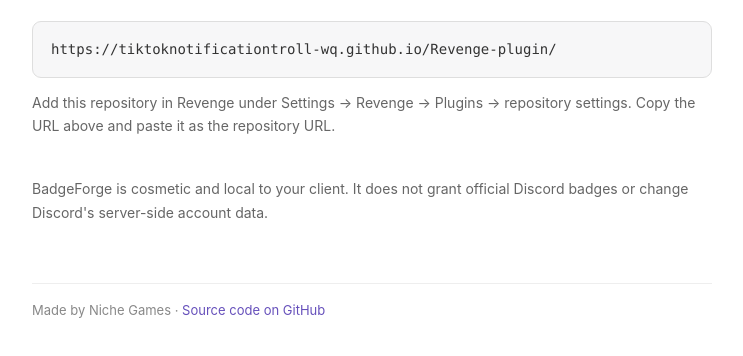
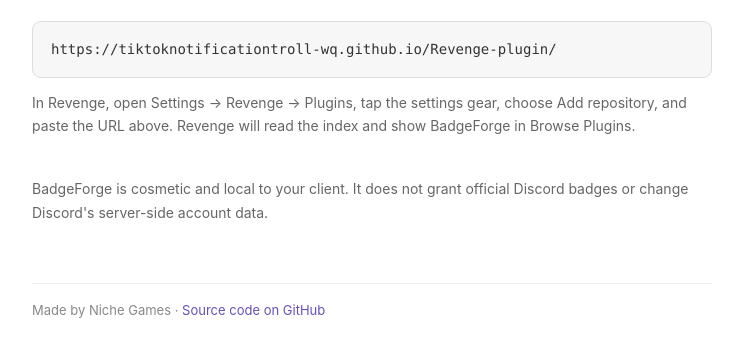
Before and after one commit to tiktoknotificationtroll-wq/Revenge-plugin, a plain HTML site: page index.html in a window 1280 px wide. Shown: the part 244-600 px from the top of the page, without its empty margins (268-1011 px from the left). Drawn offline with Linux system fonts and the light colour scheme.

Commit message:
Show exact Revenge repository installation steps

```diff
--- a/index.html
+++ b/index.html
@@ -28,7 +28,7 @@ a.source:hover{text-decoration:underline}
 <h1>BadgeForge</h1>
 <p>Custom profile badges and a personal showcase for Revenge. Add your own badge labels, set a profile join date, and display custom game activity.</p>
 <a class="url" id="repo" href="https://tiktoknotificationtroll-wq.github.io/Revenge-plugin/">https://tiktoknotificationtroll-wq.github.io/Revenge-plugin/</a>
-<p class="hint">Add this repository in Revenge under Settings → Revenge → Plugins → repository settings. Copy the URL above and paste it as the repository URL.</p>
+<p class="hint">In Revenge, open Settings → Revenge → Plugins, tap the settings gear, choose Add repository, and paste the URL above. Revenge will read the index and show BadgeForge in Browse Plugins.</p>
 <div class="status" id="status" aria-live="polite"></div>
 <p class="hint">BadgeForge is cosmetic and local to your client. It does not grant official Discord badges or change Discord's server-side account data.</p>
 <footer>Made by Niche Games · <a class="source" href="https://github.com/tiktoknotificationtroll-wq/Revenge-plugin">Source code on GitHub</a></footer>
```
